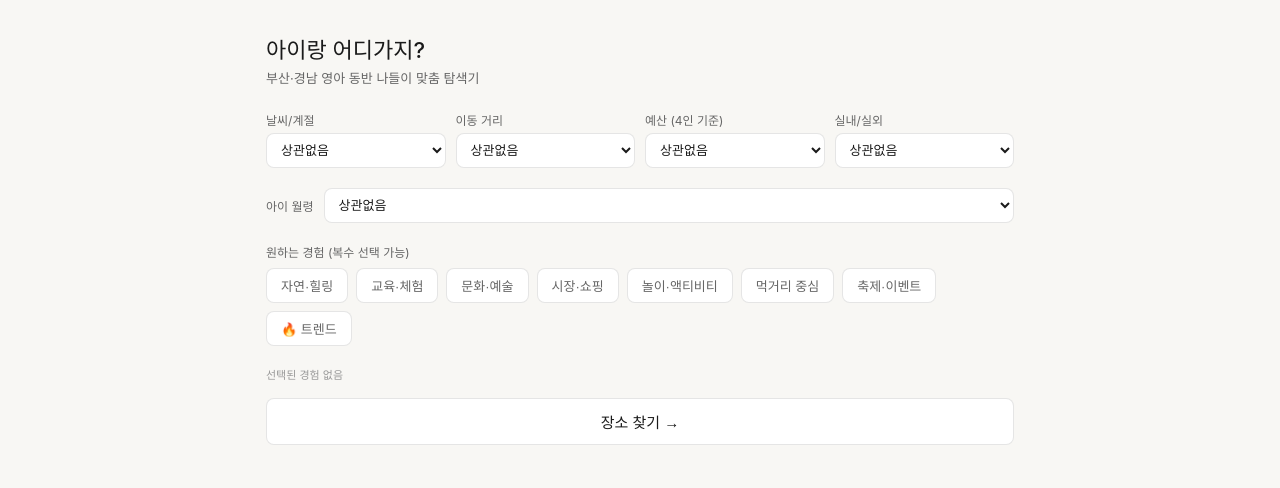
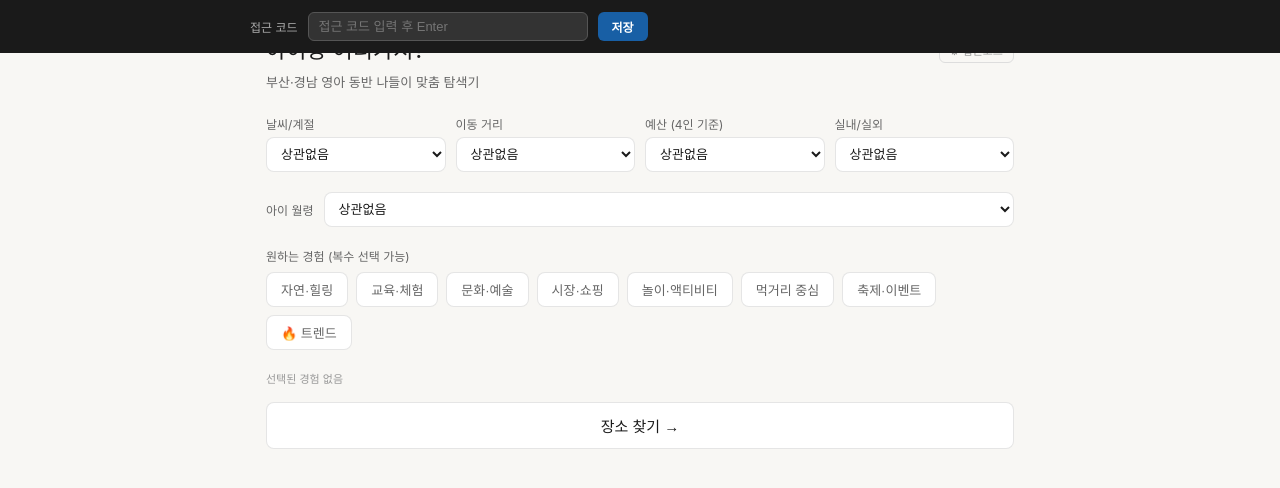
Before and after one commit to rudd8-bot/iRang, a website: page public/index.html in a window 1280 px wide. Drawn offline with Linux system fonts and the light colour scheme.

Commit message:
Update index.html

```diff
--- a/public/index.html
+++ b/public/index.html
@@ -77,8 +77,15 @@
 </style>
 </head>
 <body>
+<div id="secretPanel" style="display:none;position:fixed;top:0;left:0;right:0;z-index:9999;background:#1a1a1a;padding:12px 16px">
+  <div style="max-width:780px;margin:0 auto;display:flex;align-items:center;gap:10px">
+    <span style="font-size:12px;color:#aaa;white-space:nowrap">접근 코드</span>
+    <input id="secretInput" type="password" placeholder="접근 코드 입력 후 Enter" style="flex:1;max-width:280px;background:#333;border:1px solid #555;border-radius:6px;padding:6px 10px;color:#fff;font-size:13px;outline:none">
+    <button onclick="saveSecret()" style="background:#185FA5;border:none;border-radius:6px;padding:6px 14px;font-size:12px;font-weight:700;color:#fff;cursor:pointer">저장</button>
+  </div>
+</div>
 <div class="wrap">
-  <h1>아이랑 어디가지?</h1>
+  <div style="display:flex;justify-content:space-between;align-items:center;margin-bottom:4px"><h1>아이랑 어디가지?</h1><button onclick="toggleSecret()" style="font-size:11px;color:#999;background:none;border:1px solid #ddd;border-radius:6px;padding:4px 10px;cursor:pointer">⚙ 접근코드</button></div>
   <p class="subtitle">부산·경남 영아 동반 나들이 맞춤 탐색기</p>
 
   <div class="filter-grid">
@@ -158,6 +165,24 @@
 </div>
 
 <script>
+// ── APP SECRET ──
+function getSecret() { return sessionStorage.getItem('app_secret') || ''; }
+function saveSecret() {
+  var v = document.getElementById('secretInput').value.trim();
+  if (!v) return;
+  sessionStorage.setItem('app_secret', v);
+  document.getElementById('secretPanel').style.display = 'none';
+}
+function toggleSecret() {
+  var p = document.getElementById('secretPanel');
+  p.style.display = p.style.display === 'block' ? 'none' : 'block';
+}
+document.addEventListener('DOMContentLoaded', function(){
+  if (!getSecret()) document.getElementById('secretPanel').style.display = 'block';
+  var si = document.getElementById('secretInput');
+  if (si) { si.addEventListener('keydown', function(e){ if(e.key==='Enter') saveSecret(); }); }
+});
+
 (function(){
   var PROXY = '/api/proxy';
   var tagMap = {
@@ -238,7 +263,7 @@
     try {
       var res = await fetch(PROXY, {
         method: 'POST',
-        headers: {'Content-Type': 'application/json'},
+        headers: {'Content-Type': 'application/json', 'x-app-secret': getSecret()},
         body: JSON.stringify({ filters })
       });
       if(!res.ok){
```
